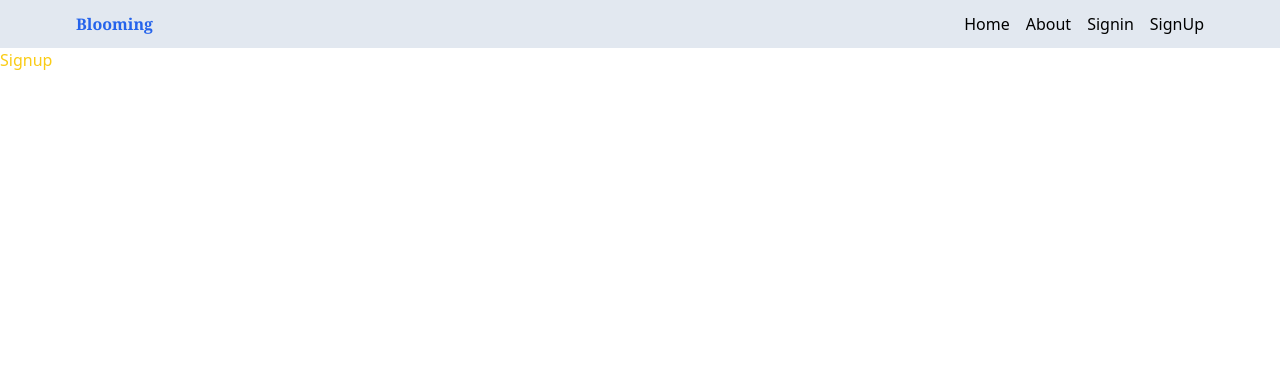
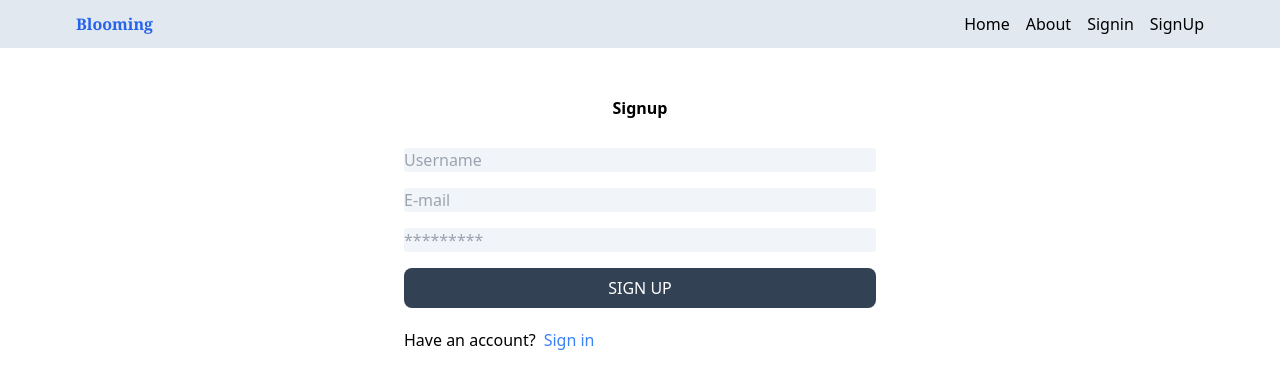
Before and after one commit to IT22283344/Real-estate-web-application, a React (Vite) app in the folder client/: page /Signup in a window 1280 px wide. Shown: the top 388 px of the page. Built offline with nearby package versions, Linux system fonts and the light colour scheme.

Commit message:
signup page functinality completed

```diff
--- a/client/src/Components/Header.jsx
+++ b/client/src/Components/Header.jsx
@@ -1,7 +1,7 @@
 import { Link } from "react-router-dom";
 export default function Header() {
   return (
-    <div className='bg-slate-200'>
+    <div  className='bg-slate-200'>
         <div className='flex justify-between items-center max-w-6xl mx-auto p-3'>
             <Link to='/'>
                 <h1 className='font-bold  text-blue-600 font-serif '>Blooming</h1>
--- a/client/src/Pages/Signup.jsx
+++ b/client/src/Pages/Signup.jsx
@@ -1,7 +1,59 @@
-import React from 'react'
+import react from 'react';
+import  { useState } from 'react';
+import { Link } from 'react-router-dom';
 
 export default function Signup() {
+  const[formData,setformData]=useState({});
+  const [error,setError]=useState(null);
+  const [loading,setLoading]=useState(false);
+  const handlechange=(e)=>{
+    setformData({...formData,[e.target.id]:e.target.value});
+  };
+
+  const handlesubmit=async (e)=>{
+    e.preventDefault();
+    try{
+      setLoading(true);
+      setError(false);
+      const res= await fetch('/api/auth/signup',{
+        method:'POST',
+        headers:{
+          'Content-Type':'application/json',
+        },
+        body:JSON.stringify(formData),
+      });
+      const data=await res.json();
+      console.log(data);
+      setLoading(false);
+      if(data.success===false){
+          setError(true);
+          return;
+      }
+
+    }
+    catch(error){}
+      setLoading(false);
+
+  };
+
   return (
-    <div className='text-yellow-400'>Signup</div>
+    <div className='p-5 max-w-lg mx-auto'>
+      <h1 className=' text-center font-semibold my-7'>Signup</h1>
+      <form onSubmit={handlesubmit} className='flex flex-col gap-4'>
+        <input className='bg-slate-100  rounded ' id='username' autoComplete='username' type='text' placeholder='Username' onChange={handlechange}  />
+        <input className='bg-slate-100  rounded' id='email' type='email' autoComplete='email' placeholder='E-mail' onChange={handlechange} />
+        <input className='bg-slate-100  rounded' id='password' type='password' placeholder='*********' onChange={handlechange}/>
+        <button className='bg-slate-700 text-white rounded-lg p-2 uppercase hover:opacity-95' >{loading?'loading...':'sign Up'}</button>
+      </form>
+      <div className='flex gap-2 mt-5'>
+        <p>Have an account?</p>
+        <Link to='/signin'>
+          <span className='text-blue-500'>Sign in</span>
+        </Link>
+
+      </div>
+      <p className='text-red-600 mt-5'>{error && 'Something went wrong!!'}</p>
+
+    </div>
   )
 }
--- a/client/vite.config.js
+++ b/client/vite.config.js
@@ -1,7 +1,16 @@
-import { defineConfig } from 'vite'
-import react from '@vitejs/plugin-react-swc'
+import { defineConfig } from 'vite';
+import react from '@vitejs/plugin-react-swc';
 
 // https://vitejs.dev/config/
 export default defineConfig({
+  server:{
+    proxy:{
+      '/api':{
+        target:'http://localhost:3000',
+        secure:false,
+      },
+    },
+  },
   plugins: [react()],
-})
+
+});
```
